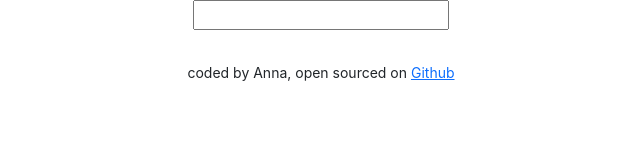
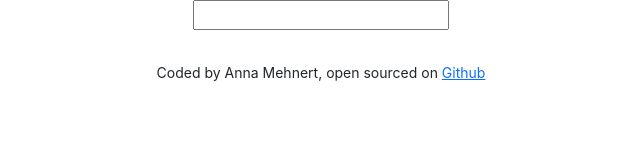
Before and after one commit to AnnaFLM/dictionary-app-react, a React (Create React App) app: page / in a window 1280 px wide. Shown: the top 160 px of the page, without its empty margins (319-959 px from the left). Built offline with nearby package versions, Linux system fonts and the light colour scheme.

Commit message:
Update App.js

```diff
--- a/src/App.js
+++ b/src/App.js
@@ -11,7 +11,7 @@ function App() {
         </main>
         <footer className="App-footer">
           <small>
-            coded by Anna, open sourced on{" "}
+            Coded by Anna Mehnert, open sourced on{" "}
             <a href="https://github.com/AnnaFLM/dictionary-app-react">Github</a>
           </small>
         </footer>
```
